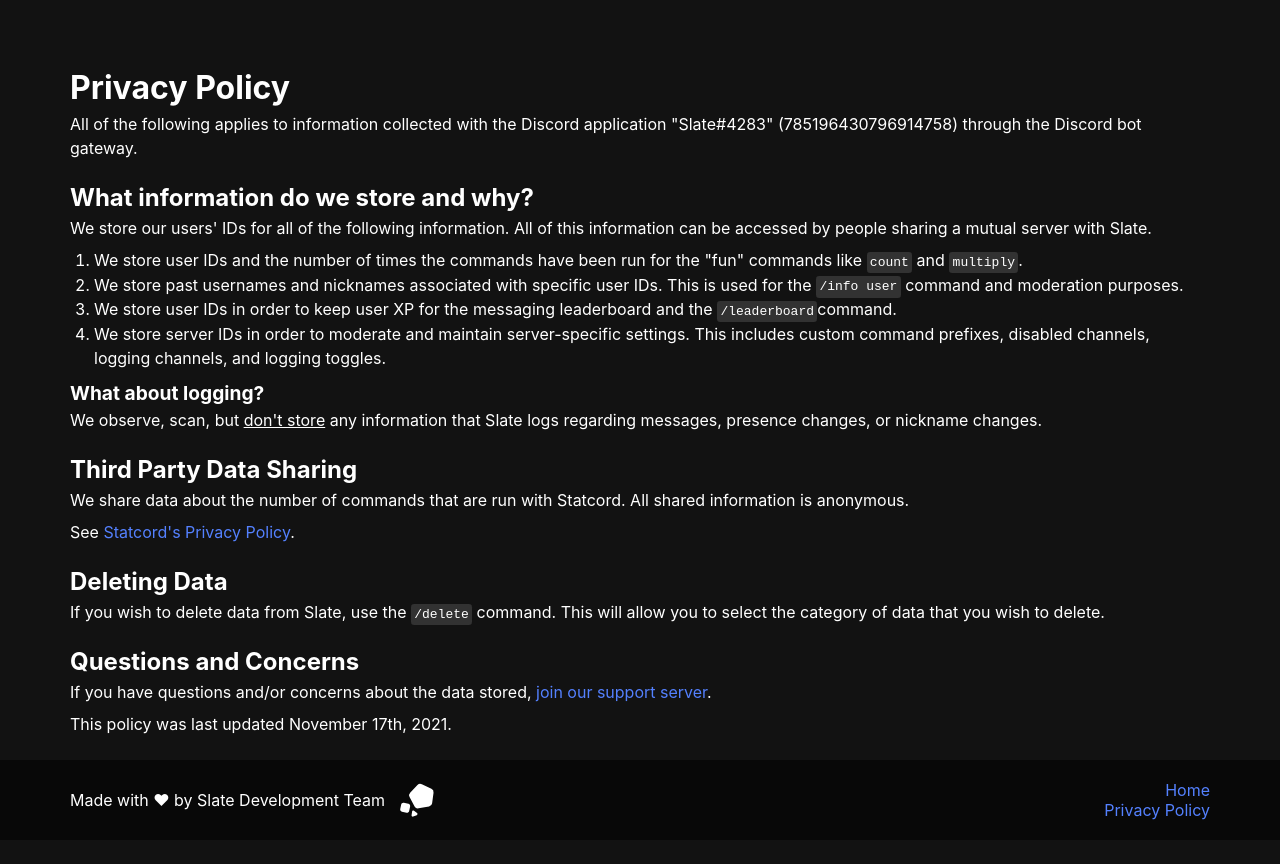
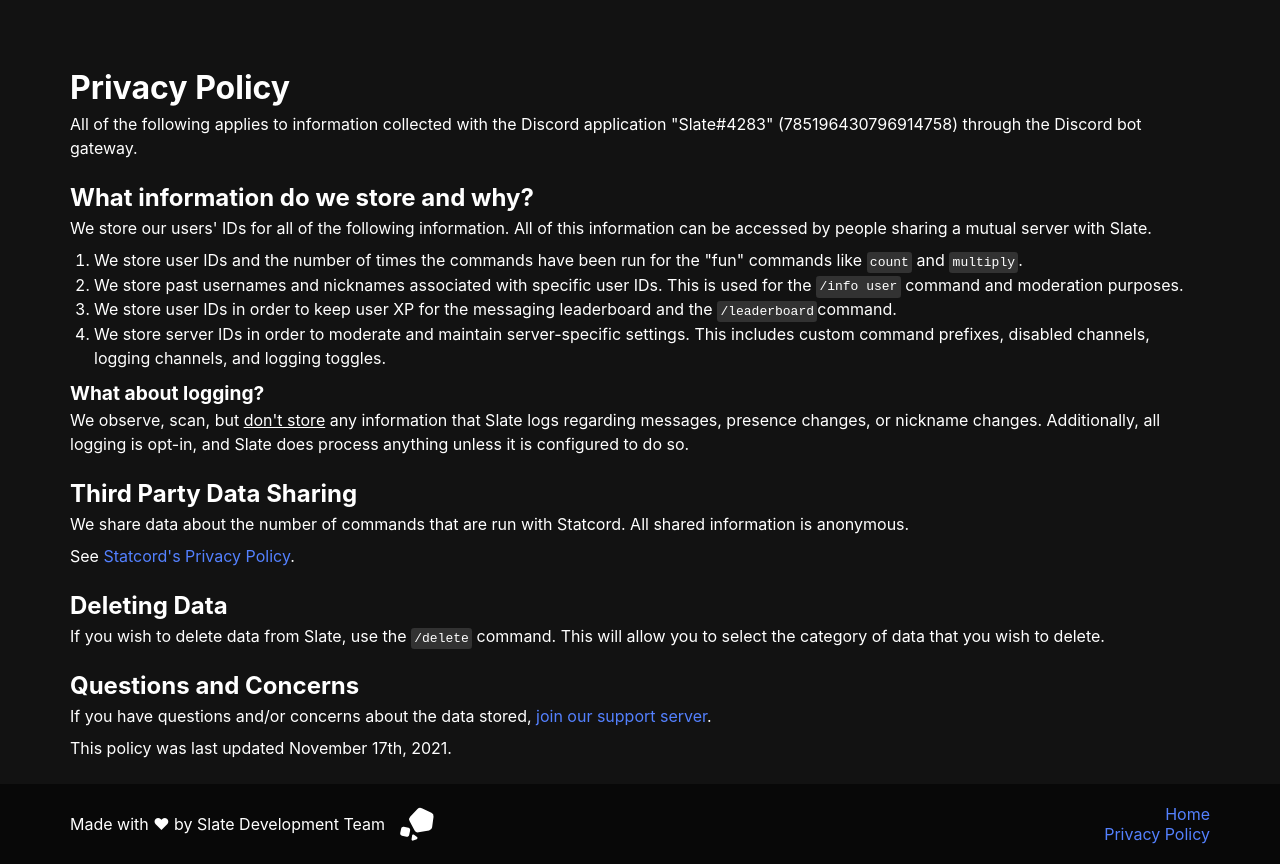
Before and after one commit to cubedhuang/slate-web, a Next.js app: page /privacy in a window 1280 px wide. Before the commit the page ends 840 px from the top, so only its background shows below. Built offline with nearby package versions, Linux system fonts and the light colour scheme.

Commit message:
more specificity

```diff
--- a/pages/privacy.tsx
+++ b/pages/privacy.tsx
@@ -92,7 +92,9 @@
 				<p>
 					We observe, scan, but <u>don&apos;t store</u> any
 					information that Slate logs regarding messages, presence
-					changes, or nickname changes.
+					changes, or nickname changes. Additionally, all logging is
+					opt-in, and Slate does process anything unless it is
+					configured to do so.
 				</p>
 
 				<h2>Third Party Data Sharing</h2>
```
